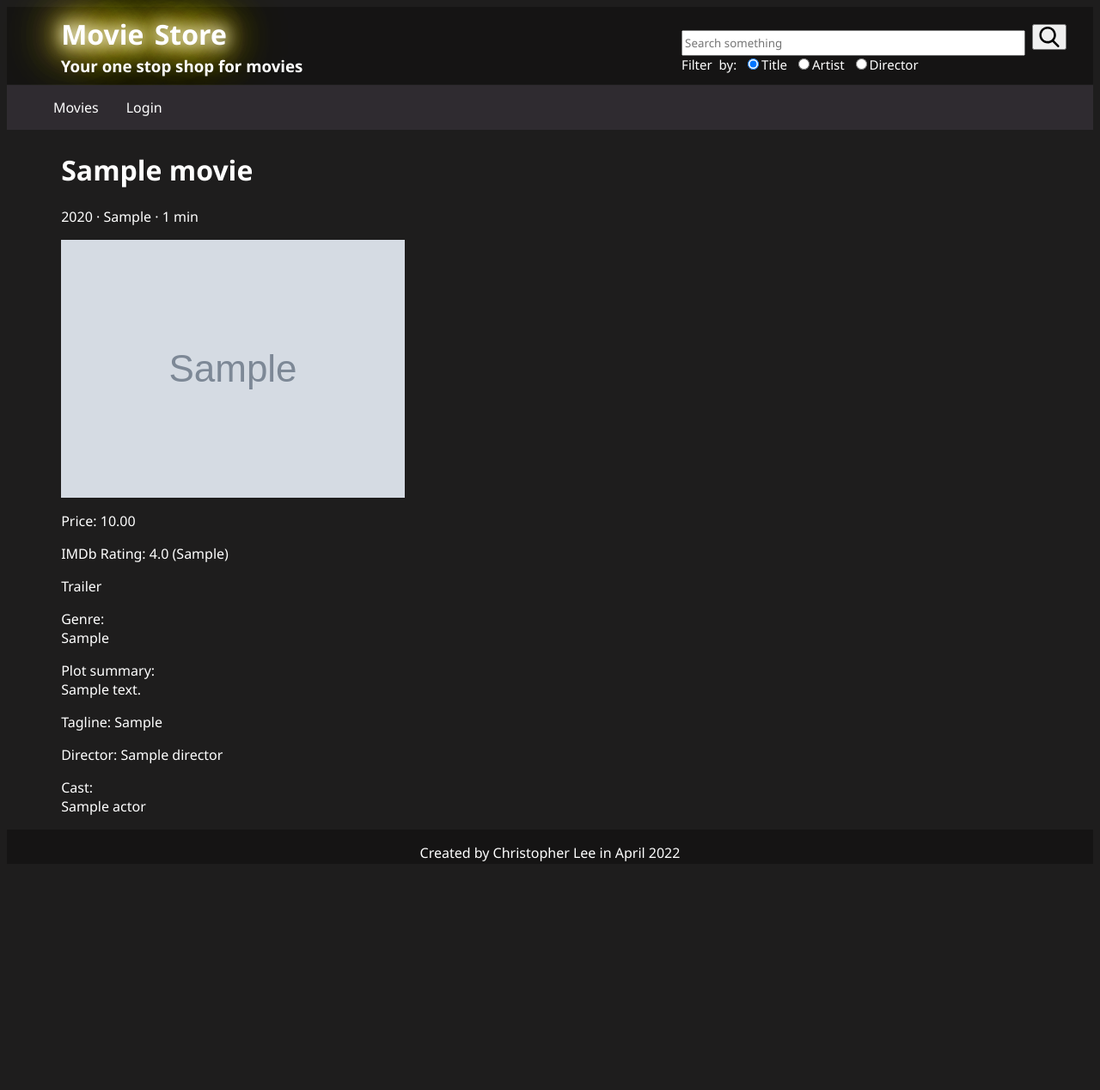
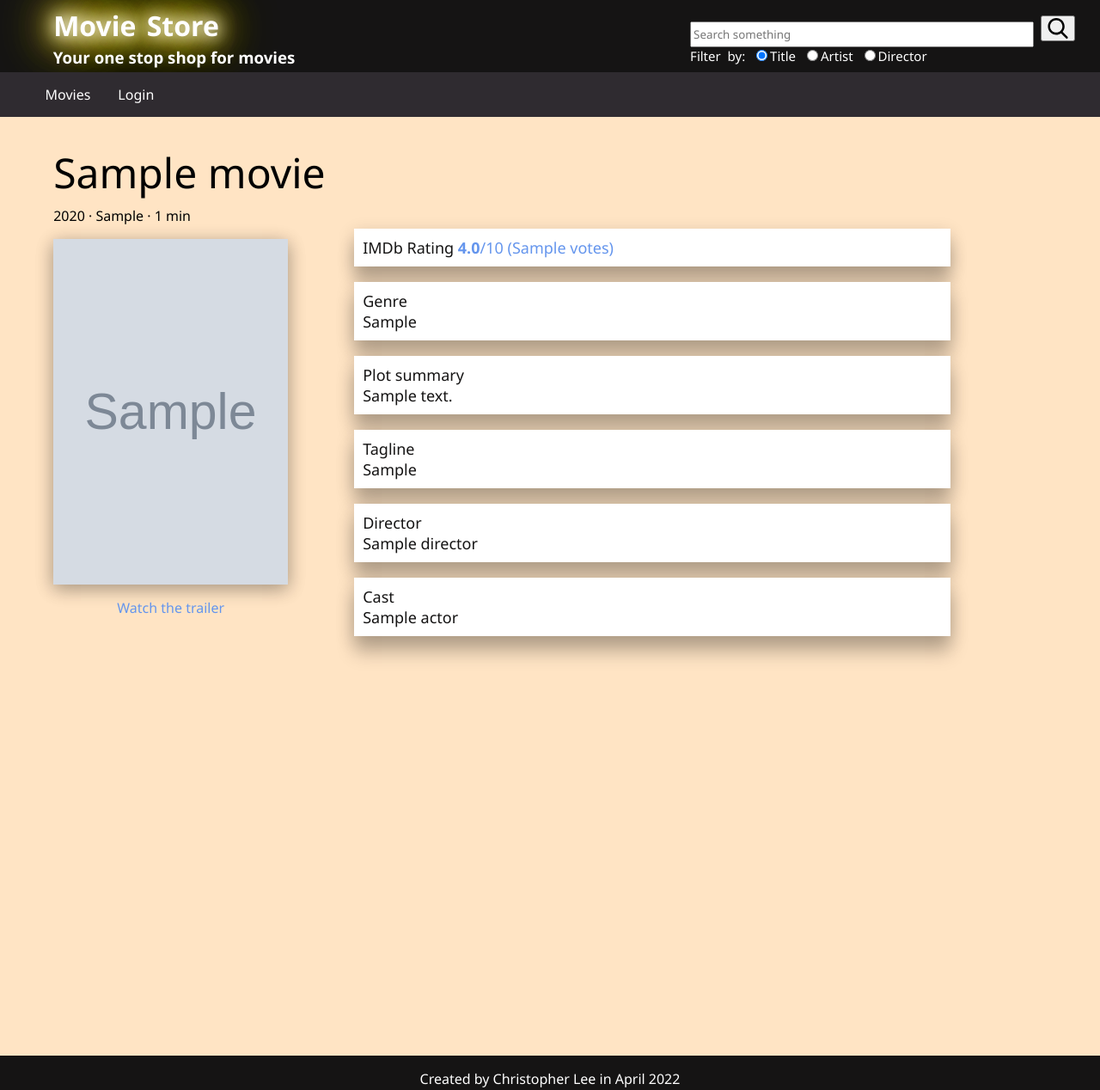
Before and after one commit to topherlee/movie-store, a Django app: page /movie_details/1/ in a window 1280 px wide. Shown: the whole page at 86% size. Before the commit the page ends 1002 px from the top, so only its background shows below. Run offline with Django 4.2, Linux system fonts and the light colour scheme; tables that the repository leaves empty hold one stand-in row (values such as "Sample post"); grey boxes marked "Sample" are stand-in pictures.

Commit message:
fixed css

```diff
--- a/movie_store/static/movie_store/styles.css
+++ b/movie_store/static/movie_store/styles.css
@@ -3,9 +3,20 @@
 }
 
 body{
-    background-color: rgb(30, 29, 29);
-    color: white;
+    background-color:bisque;
+    color: rgb(244, 240, 240);
     padding: 0;
+}
+
+
+.page-container{
+    margin: -10px;
+    position: relative;
+    min-height: 100vh;
+}
+
+.wrapper{
+    padding-bottom: 2.5rem;
 }
 
 .main-body{
@@ -13,21 +24,26 @@ body{
     margin-left: 5%;
     margin-right: 5%;
     padding-left: 0px;
+    color: black;
+}
+
+.main-body h1{
+    font-weight: 300;
 }
 
 a:link {
     text-decoration: none;
-    color: white;
+    color: black;
 }
 
 a:visited{
     text-decoration: none;
-    color: white;
+    color: black;
 }
 
 a:hover{
     text-decoration: underline;
-    color: white;
+    color: black;
 }
 
 .body-top{
@@ -71,7 +87,7 @@ a:hover{
     top: 0;
     background-color: #2f2b30;
     height: auto;
-    margin-top: -15px;
+    margin-top: -20px;
     z-index: 10;
 }
 
@@ -141,11 +157,15 @@ a:hover{
     text-align: center;
 }
 
+.pagination a{
+    color: cornflowerblue;
+}
+
 .movie-card{
     display: grid;
     justify-content: space-evenly;
     padding: 3%;
-    margin-left: -50px;
+    margin-left: -40px;
 }
 
 .flip-card {
@@ -153,6 +173,11 @@ a:hover{
     width: 200px;
     height: 300px;
     perspective: 1000px;
+    color: white;
+}
+
+.flip-card a{
+    color: white;
 }
 
 .flip-card-inner {
@@ -174,11 +199,12 @@ a:hover{
   height: 100%;
   -webkit-backface-visibility: hidden;
   backface-visibility: hidden;
+  box-shadow: 0 4px 20px 0 rgba(0, 0, 0, 0.2), 0 6px 20px 0 rgba(0, 0, 0, 0.19);
 }
 
 .flip-card-front {
     background-color: #bbb;
-    color: black;
+    color: white;
 }
 
 .flip-card img{
@@ -210,6 +236,7 @@ a:hover{
     height: 100%;
     width: 100%;
     text-align:center;
+    color: white;
 }
 
 .page-movie{
@@ -238,13 +265,50 @@ a:hover{
     height: 2.5rem;
 }
 
-
-.page-container{
-    margin: 0;
-    position: relative;
-    min-height: 100vh;
+.movie-title-container{
+    font-size: x-large;
+    padding: 0;
 }
 
-.wrapper{
-    padding-bottom: 2.5rem;
+.movie-title-container h1{
+    font-weight: 200;
 }
+
+.year-released {
+    margin-top: -25px;
+    font-size: medium;
+}
+
+.movie-poster{
+    text-align: center;
+    width: fit-content;
+}
+
+.movie-poster img{
+    height: 402px;
+    width: 273px;
+    box-shadow: 0 4px 20px 0 rgba(0, 0, 0, 0.2), 0 6px 20px 0 rgba(0, 0, 0, 0.19);
+}
+
+.movie-poster a{
+    color: cornflowerblue;
+}
+
+.movie-info-container{
+    position: relative;
+    top: -470px;
+    left: 350px;
+    width: 60%;
+    font-size: large;
+}
+
+.movie-info-container a{
+    color: cornflowerblue;
+}
+
+.card{
+    background-color: rgb(255, 255, 255);
+    color: #151414;
+    padding: 10px;
+    box-shadow: 0 20px 20px 0 rgba(0, 0, 0, 0.2), 0 6px 20px 0 rgba(0, 0, 0, 0.19);
+}
--- a/movie_store/templates/movie_store/movie_details.html
+++ b/movie_store/templates/movie_store/movie_details.html
@@ -5,37 +5,45 @@
 {% endblock %}
 
 {% block content %}
+<div class="movie-title-container">
    <h1>{{ movie.title }} </h1>
+   <div class="year-released">
       <p>{{ movie.year_released }} &#183; {{ movie.rating }} &#183; {{ movie.runtime }} min </p>
+   </div>
+</div>
+<div class="movie-poster">
+   <a href="https://www.youtube.com/results?search_query={{ movie.title }}+trailer">
       <img src="{{ movie.poster_link }}">
-<p>Price: {{ movie.price }}</p>
-<p>IMDb Rating: <a href = "{{ movie.imdb_link }}">{{ movie.imdb_rating }} ({{ movie.imdb_votes }})</a></p>
-<p><a href="https://www.youtube.com/results?search_query={{ movie.title }}+trailer">Trailer</a></p>
-<p>Genre:
+      <p>Watch the trailer</p>
+   </a>
+</div>
+<div class="movie-info-container">
+   <p class="card">IMDb Rating <a href = "{{ movie.imdb_link }}"><b>{{ movie.imdb_rating }}</b>/10 ({{ movie.imdb_votes }} votes)</a></p>
+   <p class="card">Genre
       <br>
       {% for genre in movie.genre.all %}
       {% if not forloop.last %}
-         {{ genre }},
+            {{ genre }} &#183;
          {% else %}
             {{ genre }}
          {% endif %}
       {% endfor %}
    </p>
-<p>Plot summary: <br> {{ movie.plot_summary }}</p>
+   <p class="card">Plot summary <br> {{ movie.plot_summary }}</p>
 
-<p>Tagline: {{ movie.tagline }}</p>
+   <p class="card">Tagline <br> {{ movie.tagline }}</p>
 
-<p>Director: {{ movie.director.name }}</p>
-<p>
-    Cast:
+   <p class="card">Director <br> {{ movie.director.name }}</p>
+   <p class="card">
+      Cast
       <br>
       {% for cast in movie.actor.all %}
       {% if not forloop.last %}
-         {{ cast }},
+            {{ cast }} &#183;
          {% else %}
             {{ cast }}
          {% endif %}
       {% endfor %}
    </p>
-
+</div>
 {% endblock %}
--- a/movie_store/templates/movie_store/movie_list.html
+++ b/movie_store/templates/movie_store/movie_list.html
@@ -34,6 +34,7 @@ Movie List - Movie Store
                             {% endif %}
                             {% endfor %}
                         </p>
+                        <p>{{ movie.imdb_rating }}/10 ({{ movie.imdb_votes }} votes)</p>
                     </div>
                 </div>
             </div>
--- a/movie_store/templates/registration/login.html
+++ b/movie_store/templates/registration/login.html
@@ -3,7 +3,7 @@
 Login - Movie Store
 {% endblock %}
 {% block content %}
-    <h1>Login - Movie Store</h1>
+    <h1>Login</h1>
     {% if form.errors %}
        <p>Your username and password didn't match. Please try again.</p>
     {% endif %}
```
Lines whose indentation alone changed are shown as unchanged.
